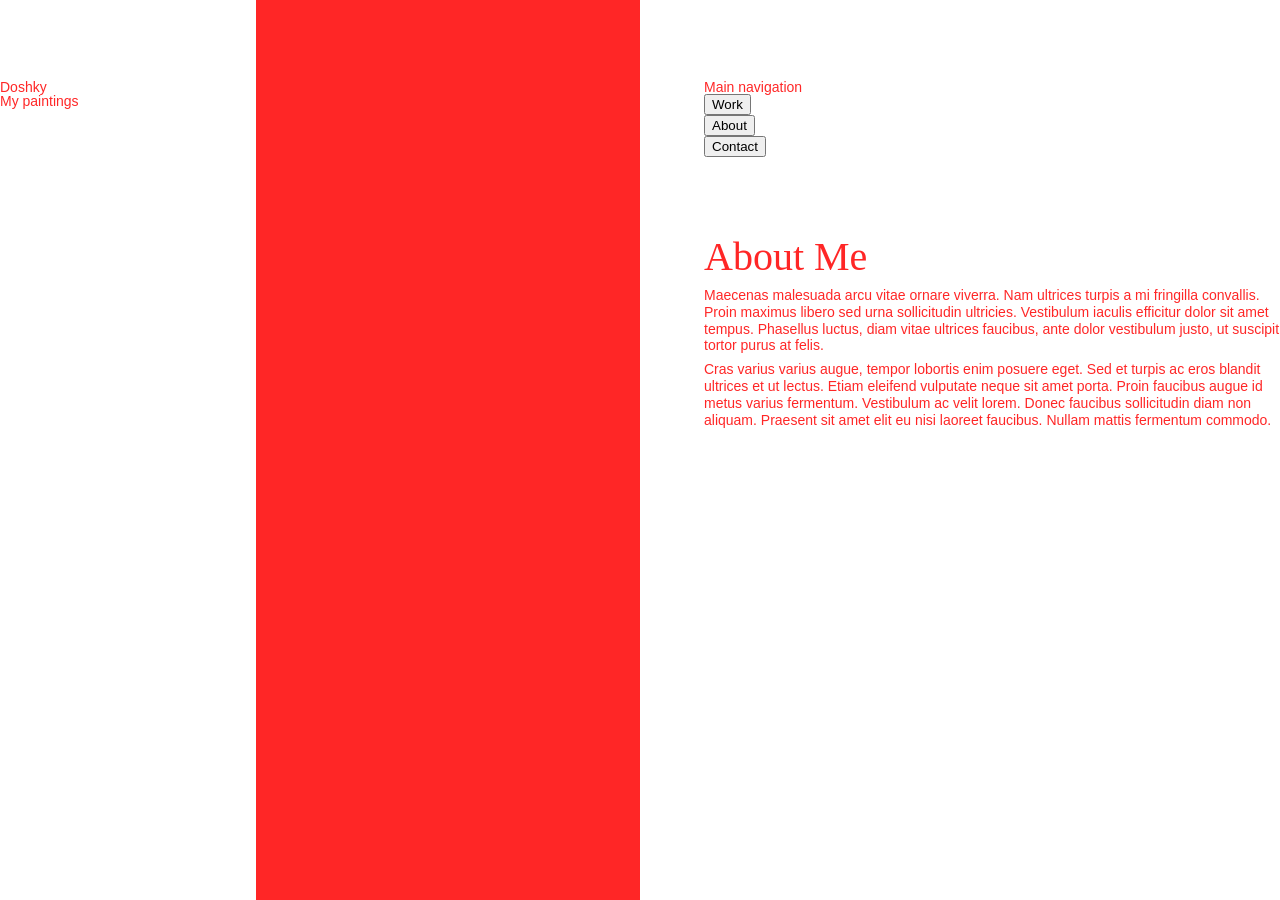
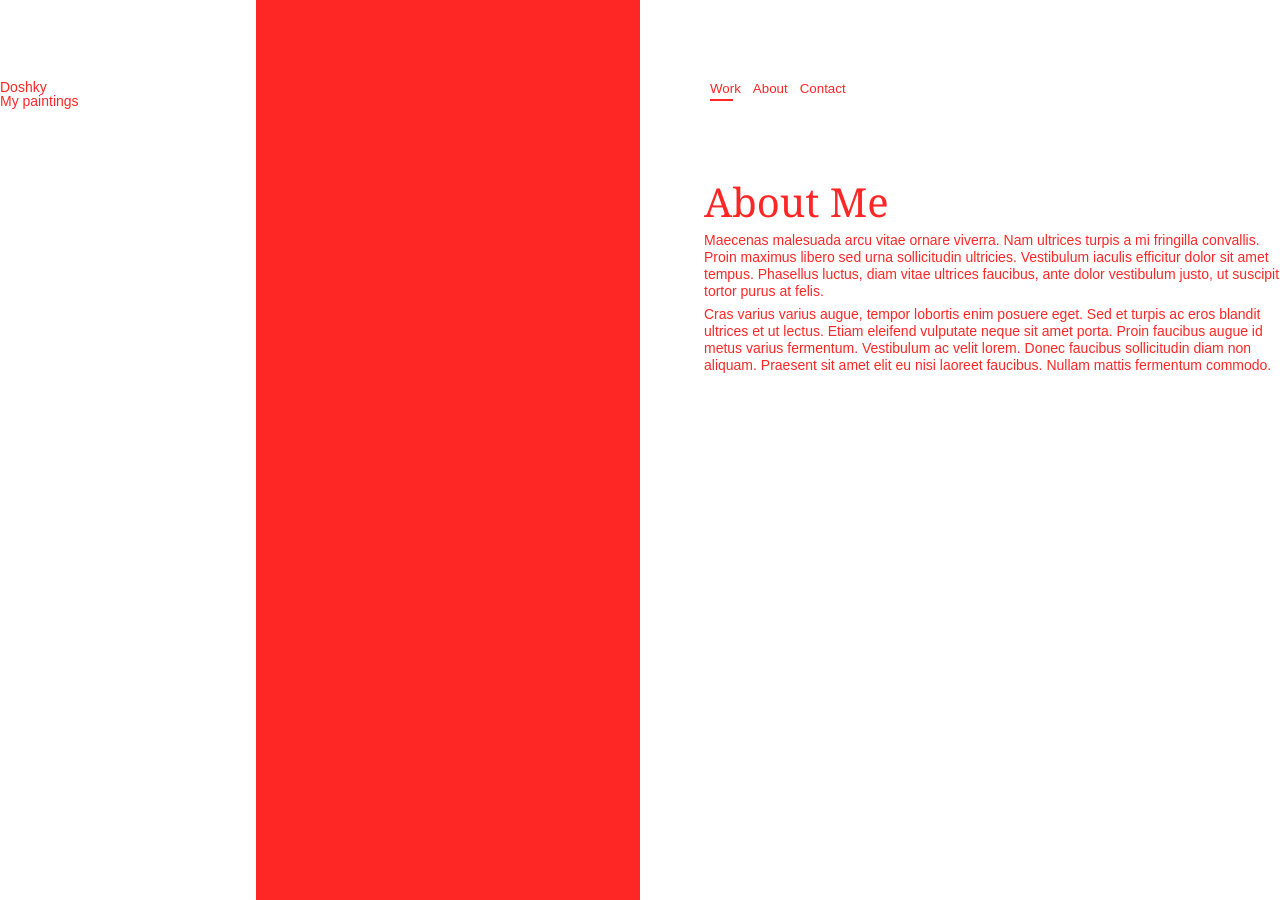
Before and after one commit to doshky/doshky.com, a Jekyll site: the page built from index.html, in a window 1280 px wide. Built offline with Jekyll 4.4.1, drawn with Linux system fonts in a browser that asks for light colours.

Commit message:
Main navigation styled

```diff
--- a/assets/css/general.css
+++ b/assets/css/general.css
@@ -23,7 +23,7 @@ body {
 }
 
 .heading {
-	font-family: ArialBlack;
+	font-family: var( --heading-font-family );
 	margin-bottom: 0.25em;
 
 }
@@ -45,6 +45,39 @@ body {
 
 .main-nav {
 	margin-bottom: 5rem;
+
+}
+
+.main-nav .usability-heading {
+	display: none;
+
+}
+
+.main-nav .nav-entry-list {
+	display: flex; flex-direction: row;
+
+}
+
+.main-nav .nav-button {
+	border: none;
+	background-color: transparent;
+	color: inherit;
+	cursor: pointer;
+
+}
+
+.main-nav .nav-button:after {
+	display: block;
+	width: 75%; height: 2px;
+	margin-top: 0.2rem;
+	content: "";
+	background-color: var( --background-color );
+	opacity: 0;
+
+}
+
+.main-nav .nav-entry:nth-child( 1 ) .nav-button:after {
+	opacity: 1;
 
 }
 
--- a/assets/css/settings.css
+++ b/assets/css/settings.css
@@ -1,7 +1,7 @@
 
 :root {
 	--text-font-family: Arial;
-	--heading-font-family: ArialBlack;
+	--heading-font-family: "Georgia";
 
 	--base-font-size: 14px;
 	--text-font-size: 1rem;
```
Also changed, not shown: assets/css/main-nav.css (added).
